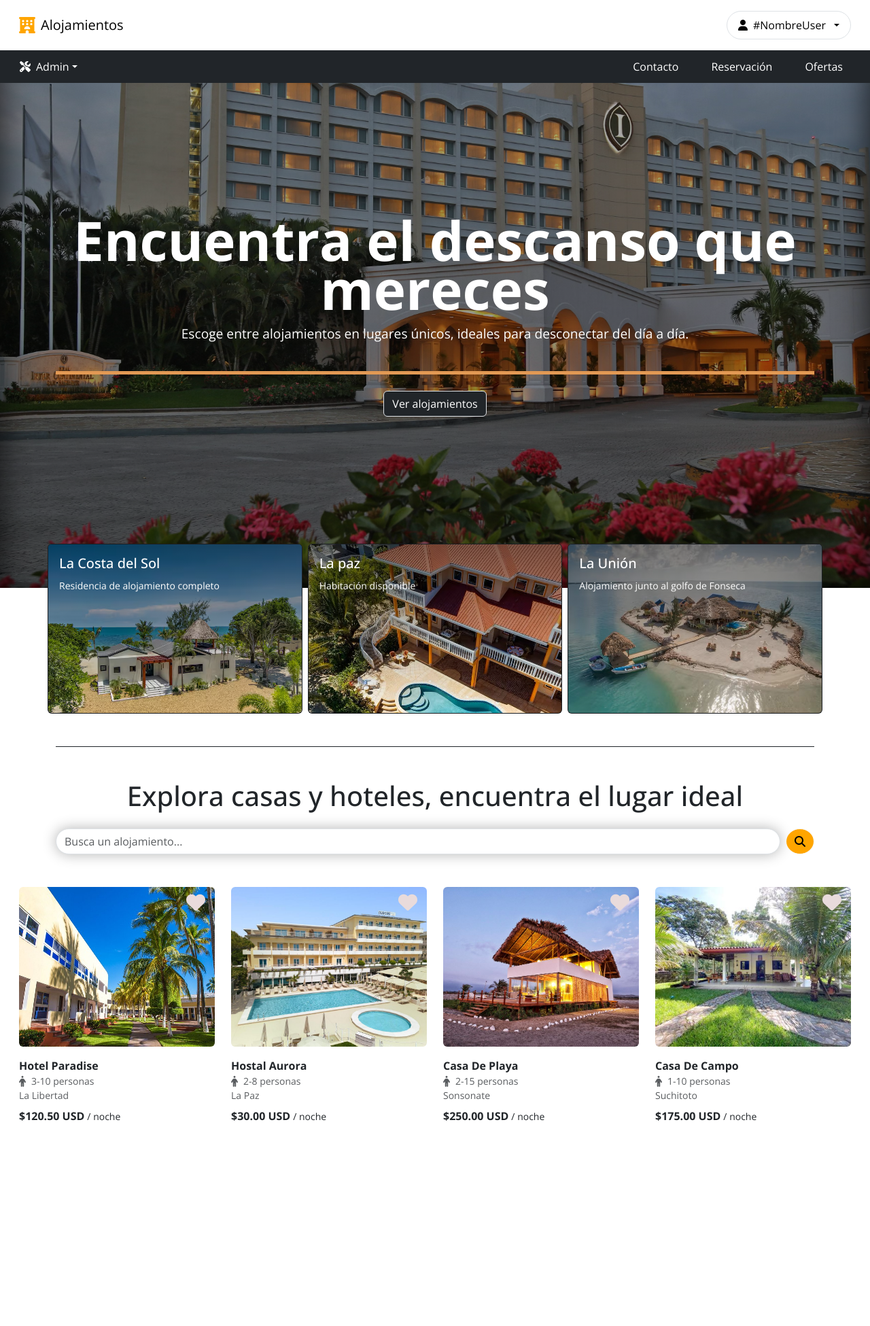
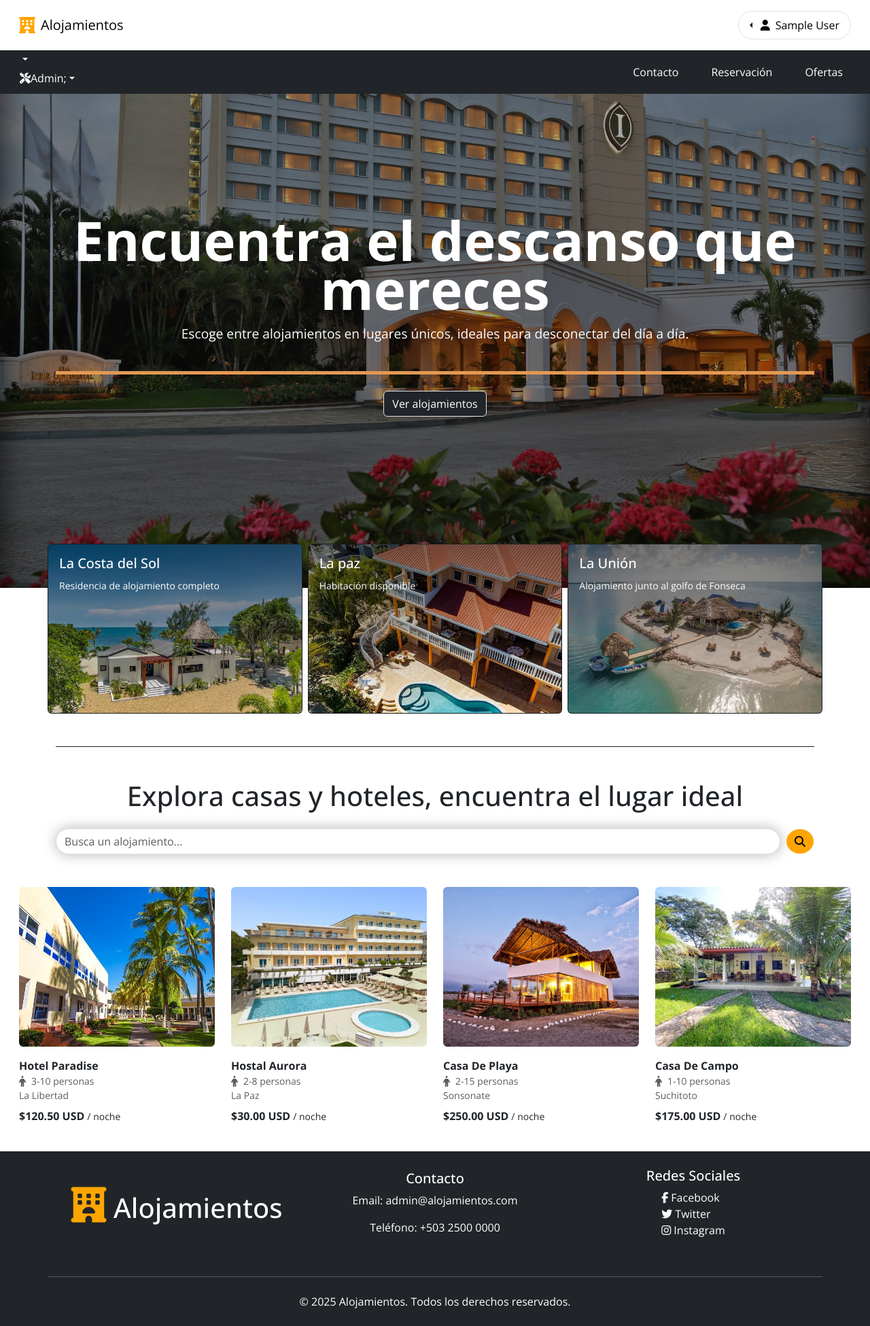
Before and after one commit to ernestolindo/alojamientos-app, a PHP site: page /index.php?url=home in a window 1280 px wide. Shown: the whole page at 68% size. Before the commit the page ends 1649 px from the top, so only its background shows below. Run offline with PHP 8.4, Linux system fonts and the light colour scheme; the visitor is signed in with stand-in values (Sample User, id 1); data comes from the database, SQL or seed files in the repository.

Commit message:
Ajuste segun user y creacion del footer

```diff
--- a/alojamientos_app.sql
+++ b/alojamientos_app.sql
@@ -70,9 +70,9 @@ CREATE TABLE `usuarios` (
 --
 
 INSERT INTO `usuarios` (`id`, `nombre`, `correo`, `contrasenia`, `tipo`) VALUES
-(1, 'Juan Pérez', 'juan.perez@example.com', '123456', 'usuario'),
-(2, 'Ana López', 'ana.lopez@example.com', 'password123', 'usuario'),
-(3, 'Admin', 'admin@example.com', 'adminpass', 'admin');
+(1, 'Admin', 'admin@example.com', 'adminpass', 'admin'),
+(2, 'Juan Pérez', 'juan.perez@example.com', '123456', 'usuario'),
+(3, 'Ana López', 'ana.lopez@example.com', 'password123', 'usuario');
 
 SELECT * FROM usuarios;
 
--- a/app/views/create_alojamiento.php
+++ b/app/views/create_alojamiento.php
@@ -71,6 +71,8 @@
         </form>
     </main>
 
+    <?php require "app/views/partials/footer.php"; ?> <!-- FOOTER -->
+
 
 
     <!--BOOTSTRAP JS-->
--- a/app/views/home.php
+++ b/app/views/home.php
@@ -64,10 +64,14 @@
                                         <img class="img-alojamiento img-fluid rounded" src="<?= htmlspecialchars($alojamiento['imagen']); ?>"
                                             alt="Alojamiento <?= htmlspecialchars($alojamiento['nombre']); ?>" style="object-fit: cover; width: 100%; height: 200px;">
                                     </a>
-                                    <button class="heart-btn position-absolute top-0 end-0 m-2 bg-transparent border-0"
-                                        type="button" data-bs-toggle="tooltip" data-bs-placement="top" data-bs-title="+Favoritos">
-                                        <i class="fa-solid fa-heart fs-3"></i>
-                                    </button>
+
+                                    <?php if (isset($_SESSION['tipo']) !== "usuario") {
+                                    } else { ?>
+                                        <button class="heart-btn position-absolute top-0 end-0 m-2 bg-transparent border-0"
+                                            type="button" data-bs-toggle="tooltip" data-bs-placement="top" data-bs-title="+Favoritos">
+                                            <i class="fa-solid fa-heart fs-3"></i>
+                                        </button>
+                                    <?php } ?>
                                 </div>
                                 <div class="card-body border-0 px-0">
                                     <strong class="text-capitalize d-block"><?= htmlspecialchars($alojamiento['nombre']); ?></strong>
@@ -94,6 +98,8 @@
 
     </main>
 
+    <?php require "app/views/partials/footer.php"; ?> <!-- FOOTER -->
+
 
 
     <!--BOOTSTRAP JS-->
--- a/app/views/login.php
+++ b/app/views/login.php
@@ -24,6 +24,9 @@
 
     </form>
     <script></script>
+
+    <?php require "app/views/partials/footer.php"; ?> <!-- FOOTER -->
 </body>
 
+
 </html>
--- /dev/null
+++ b/app/views/partials/footer.php
@@ -0,0 +1,53 @@
+<!DOCTYPE html>
+<html lang="en">
+
+<head>
+    <meta charset="UTF-8">
+    <meta name="viewport" content="width=device-width, initial-scale=1.0">
+    <title></title>
+</head>
+
+<body>
+    <footer class="bg-dark text-white py-4">
+        <div class="container">
+            <div class="row">
+
+                <!-- Enlaces -->
+                <div class="col-12 col-md-4 mb-3 d-flex justify-content-center align-items-center">
+                    <h1><i class="fa-solid fa-hotel fs-4" style="color:orange; font-size:1.3em !important;"></i> Alojamientos</h1>
+                </div>
+                <!-- Contacto -->
+                <div class="col-12 col-md-4 mb-3 d-flex flex-column justify-content-center align-items-center">
+                    <h5>Contacto</h5>
+                    <p>Email: admin@alojamientos.com</p>
+                    <p>Teléfono: +503 2500 0000</p>
+                </div>
+                <!-- Redes sociales -->
+                <div class="col-12 col-md-4 mb-3 d-flex flex-column justify-content-center align-items-center">
+                    <h5>Redes Sociales</h5>
+                    <ul class="list-unstyled">
+                        <li>
+                            <a href="#" class="text-white text-decoration-none">
+                                <i class="fab fa-facebook-f"></i> Facebook
+                            </a>
+                        </li>
+                        <li>
+                            <a href="#" class="text-white text-decoration-none">
+                                <i class="fab fa-twitter"></i> Twitter
+                            </a>
+                        </li>
+                        <li>
+                            <a href="#" class="text-white text-decoration-none">
+                                <i class="fab fa-instagram"></i> Instagram
+                            </a>
+                        </li>
+                    </ul>
+                </div>
+                <hr class="my-4" />
+                <p class="text-center mb-0">&copy; 2025 Alojamientos. Todos los derechos reservados.</p>
+            </div>
+        </div>
+    </footer>
+</body>
+
+</html>
--- a/app/views/partials/navbar.php
+++ b/app/views/partials/navbar.php
@@ -1,3 +1,4 @@
+<?php session_start() ?>
 <!DOCTYPE html>
 <html lang="en">
 
@@ -80,14 +81,12 @@
                 <ul class="navbar-nav">
                     <li>
                         <!--DROPDOWN USER-->
-                        <div class="dropdown">
-                            <button
-                                class="btn dropdown-toggle border rounded-pill d-flex justify-content-center align-items-center gap-2 p-2 px-3 text-black"
+                        <div class="btn-group dropstart">
 
-                                type="button" data-bs-toggle="dropdown" aria-expanded="false">
-                                <i class="fa-solid fa-user"></i>
-                                #NombreUser
+                            <button class="btn dropdown-toggle border rounded-pill d-flex justify-content-center align-items-center gap-2 p-2 px-3 text-black" type="button" data-bs-toggle="dropdown" aria-expanded="false">
+                                <?php echo (!isset($_SESSION['usuario_id'])) ? '<i class="fa-solid fa-user fs-5"></i>' : '<i class="fa-solid fa-user"></i>' . $_SESSION['nombre'] ?>
                             </button>
+
                             <ul class="dropdown-menu">
                                 <li><a class="dropdown-item" href="/Alojamientos_app_PHP/auth/register/">Registrate</a></li>
                                 <li><a class="dropdown-item" href="/Alojamientos_app_PHP/auth/login/">Iniciar Sesión</a></li>
@@ -102,19 +101,32 @@
         <nav class="sec-navbar navbar navbar-expand bg-dark p-1">
             <div class="container-fluid justify-content-between">
 
-                <!--Boton que solo debe aparecer al ADMIN-->
+                <!--Boton que aparecera al ADMIN o al USUARIO segun la persona logueada-->
+                <?php if (!isset($_SESSION['usuario_id'])) {
+                    echo "<div></div>"; //Si aun no hay sesion iniciada, no se muestra el dropdown
+                } else { ?>
                     <div class="dropdown">
                         <a class="btn dropdown-toggle text-white d-flex align-items-center" href="#" role="button" data-bs-toggle="dropdown" aria-expanded="false">
                             <div class="d-flex align-items-center justify-content-center gap-2">
+
+                                <?php if ($_SESSION['tipo'] === "admin") { ?>
                                     <i class="fa-solid fa-screwdriver-wrench"></i>
-                            <p class="m-0 d-none d-sm-block">Admin</p>
-                        </div>
-                    </a>
-
+                                    <p class="m-0 d-none d-sm-block">Admin</p>;
                                     <ul class="dropdown-menu">
                                         <li><a class="dropdown-item text-black" href="/Alojamientos_app_PHP/Alojamiento/create/">+ Añadir alojamiento</a></li>
                                     </ul>
+
+                                <?php } else { ?>
+                                    <i class="fa-solid fa-bars"></i>
+                                    <p class="m-0 d-none d-sm-block">Opciones</p>;
+                                    <ul class="dropdown-menu">
+                                        <li><a class="dropdown-item text-black" href="#">Ver favoritos</a></li>
+                                    </ul>
+                                <?php } ?>
                             </div>
+                        </a>
+                    </div>
+                <?php } ?>
 
                 <!--LISTA NAV-->
                 <ul class="navbar-nav">
--- a/app/views/registro.php
+++ b/app/views/registro.php
@@ -33,6 +33,9 @@
 
     </form>
     <script></script>
+
+    <?php require "app/views/partials/footer.php"; ?> <!-- FOOTER -->
+
 </body>
 
 </html>
```
Also changed, not shown: app/views/detalles_alojamiento.php (+17 -2 lines). Lines whose indentation alone changed are shown as unchanged.
